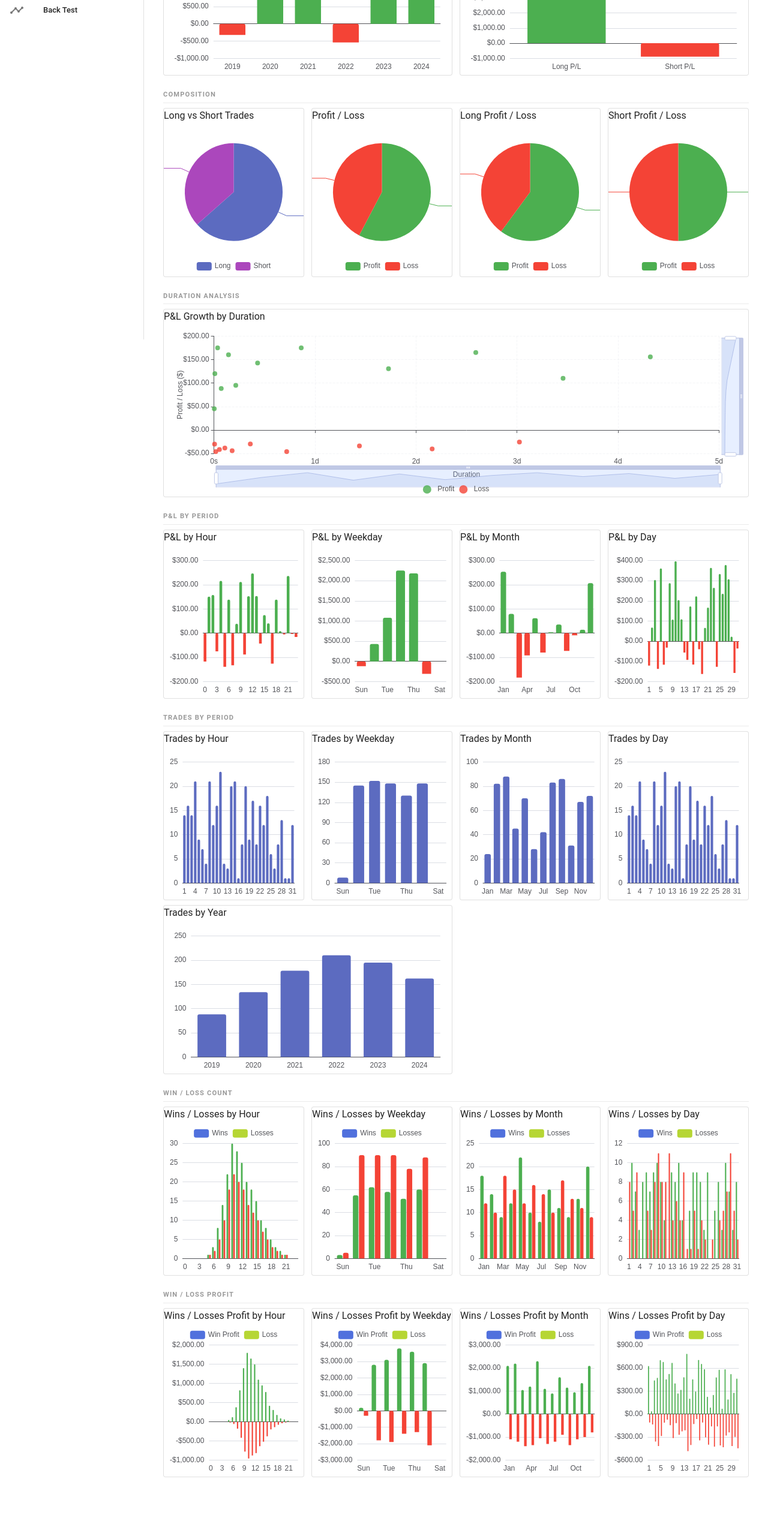
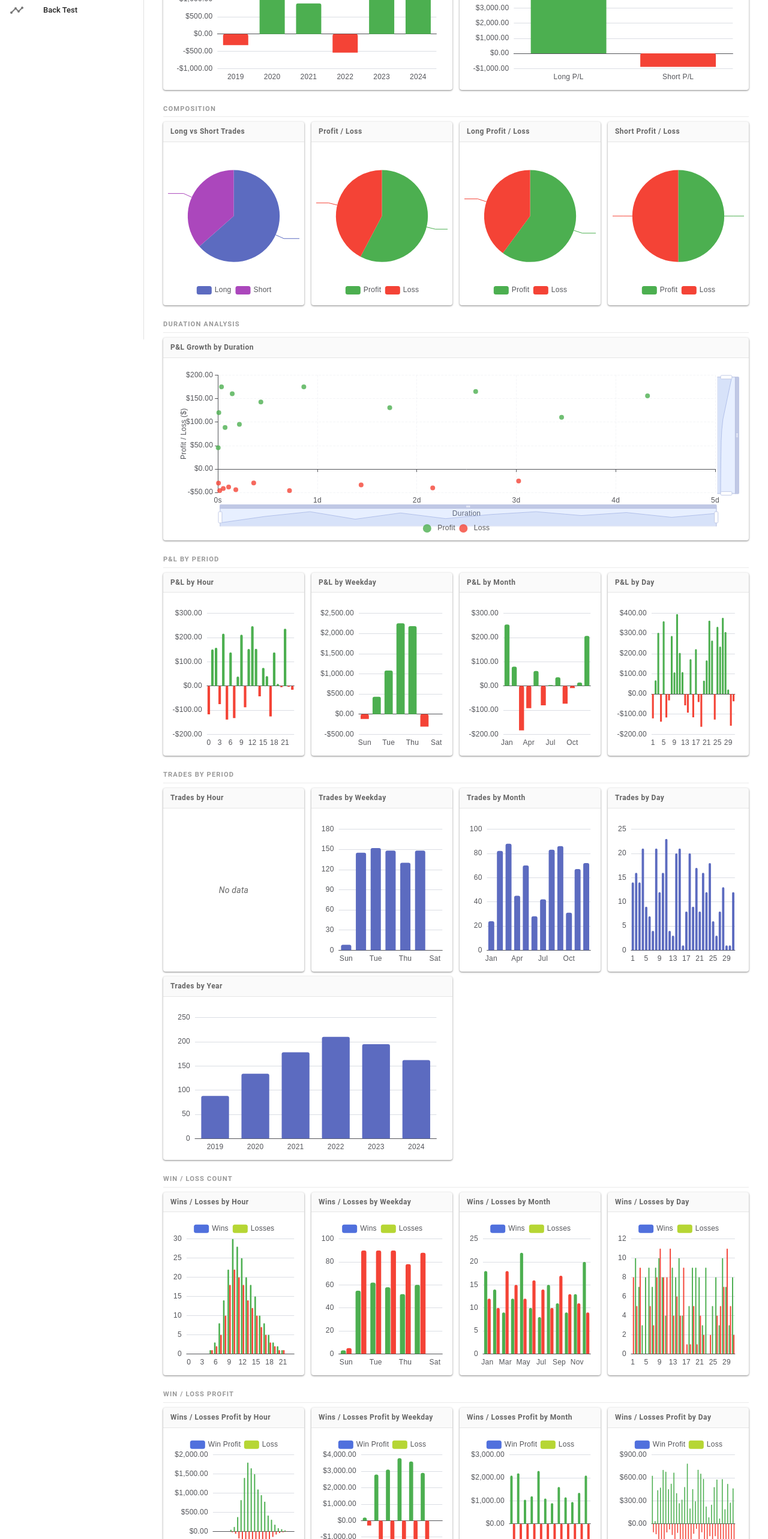
Before and after one commit to ArtemIyX/TradeForgeSharp, a Vue app in the folder TradeForge.VUE/: page / in a window 1280 px wide. Shown: the part 234-2800 px from the top of the page at 60% size. Before the commit the page ends 2729 px from the top, so only its background shows below. Built offline with nearby package versions, Linux system fonts and the light colour scheme; the HTML template or start-up script is replaced by a standard one.

Commit message:
vuetify cards

```diff
--- a/TradeForge.VUE/src/components/backtest/strategy/trade-analytics-report/TradeAnalyticsReport.vue
+++ b/TradeForge.VUE/src/components/backtest/strategy/trade-analytics-report/TradeAnalyticsReport.vue
@@ -9,7 +9,9 @@
       <!-- Row 1: PnL Overview -->
       <div class="analytics-report__section-title">P&amp;L Overview</div>
       <div class="analytics-report__grid analytics-report__grid--wide">
-        <AnalyticsCard title="P&L by Year">
+        <v-card class="analytics-card">
+          <v-card-title class="analytics-card__title">P&L by Year</v-card-title>
+          <v-card-text class="analytics-card__body">
             <GBarChart
               v-if="data?.pnlByYear"
               :data="data.pnlByYear"
@@ -19,9 +21,12 @@
               height="16rem"
             />
             <NoData v-else />
-        </AnalyticsCard>
+          </v-card-text>
+        </v-card>
 
-        <AnalyticsCard title="Long vs Short P&L">
+        <v-card class="analytics-card">
+          <v-card-title class="analytics-card__title">Long vs Short P&L</v-card-title>
+          <v-card-text class="analytics-card__body">
             <GBarChart
               v-if="data?.longShortPnl"
               :data="longShortPnlData"
@@ -31,53 +36,52 @@
               height="16rem"
             />
             <NoData v-else />
-        </AnalyticsCard>
+          </v-card-text>
+        </v-card>
       </div>
 
       <!-- Row 2: Pie charts -->
       <div class="analytics-report__section-title">Composition</div>
       <div class="analytics-report__grid analytics-report__grid--quad">
-        <AnalyticsCard title="Long vs Short Trades">
-          <GPieChart
-            v-if="data?.longShortTrades"
-            :data="longShortTradesPie"
-            height="16rem"
-          />
+        <v-card class="analytics-card">
+          <v-card-title class="analytics-card__title">Long vs Short Trades</v-card-title>
+          <v-card-text class="analytics-card__body">
+            <GPieChart v-if="data?.longShortTrades" :data="longShortTradesPie" height="16rem" />
             <NoData v-else />
-        </AnalyticsCard>
+          </v-card-text>
+        </v-card>
 
-        <AnalyticsCard title="Profit / Loss">
-          <GPieChart
-            v-if="data?.profitLossPie"
-            :data="profitLossPieSlices"
-            height="16rem"
-          />
+        <v-card class="analytics-card">
+          <v-card-title class="analytics-card__title">Profit / Loss</v-card-title>
+          <v-card-text class="analytics-card__body">
+            <GPieChart v-if="data?.profitLossPie" :data="profitLossPieSlices" height="16rem" />
             <NoData v-else />
-        </AnalyticsCard>
+          </v-card-text>
+        </v-card>
 
-        <AnalyticsCard title="Long Profit / Loss">
-          <GPieChart
-            v-if="data?.longProfitLossPie"
-            :data="longProfitLossSlices"
-            height="16rem"
-          />
+        <v-card class="analytics-card">
+          <v-card-title class="analytics-card__title">Long Profit / Loss</v-card-title>
+          <v-card-text class="analytics-card__body">
+            <GPieChart v-if="data?.longProfitLossPie" :data="longProfitLossSlices" height="16rem" />
             <NoData v-else />
-        </AnalyticsCard>
+          </v-card-text>
+        </v-card>
 
-        <AnalyticsCard title="Short Profit / Loss">
-          <GPieChart
-            v-if="data?.shortProfitLossPie"
-            :data="shortProfitLossSlices"
-            height="16rem"
-          />
+        <v-card class="analytics-card">
+          <v-card-title class="analytics-card__title">Short Profit / Loss</v-card-title>
+          <v-card-text class="analytics-card__body">
+            <GPieChart v-if="data?.shortProfitLossPie" :data="shortProfitLossSlices" height="16rem" />
             <NoData v-else />
-        </AnalyticsCard>
+          </v-card-text>
+        </v-card>
       </div>
 
       <!-- Row 3: Duration scatter -->
       <div class="analytics-report__section-title">Duration Analysis</div>
       <div class="analytics-report__grid analytics-report__grid--full">
-        <AnalyticsCard title="P&L Growth by Duration">
+        <v-card class="analytics-card">
+          <v-card-title class="analytics-card__title">P&L Growth by Duration</v-card-title>
+          <v-card-text class="analytics-card__body">
             <GScatterChart
               v-if="data?.pnlByDuration"
               :series="pnlByDurationSeries"
@@ -89,107 +93,50 @@
               :zoom="true"
             />
             <NoData v-else />
-        </AnalyticsCard>
+          </v-card-text>
+        </v-card>
       </div>
 
       <!-- Row 4: P&L by time period -->
       <div class="analytics-report__section-title">P&amp;L by Period</div>
       <div class="analytics-report__grid analytics-report__grid--quad">
-        <AnalyticsCard title="P&L by Hour">
+        <v-card class="analytics-card" v-for="item in pnlByPeriodCards" :key="item.title">
+          <v-card-title class="analytics-card__title">{{ item.title }}</v-card-title>
+          <v-card-text class="analytics-card__body">
             <GBarChart
-            v-if="data?.pnlByHour"
-            :data="data.pnlByHour"
+              v-if="item.chartData"
+              :data="item.chartData"
               positive-color="#4CAF50"
               negative-color="#F44336"
               :y-formatter="fmtMoney"
               height="16rem"
             />
             <NoData v-else />
-        </AnalyticsCard>
-
-        <AnalyticsCard title="P&L by Weekday">
-          <GBarChart
-            v-if="data?.pnlByWeekday"
-            :data="data.pnlByWeekday"
-            positive-color="#4CAF50"
-            negative-color="#F44336"
-            :y-formatter="fmtMoney"
-            height="16rem"
-          />
-          <NoData v-else />
-        </AnalyticsCard>
-
-        <AnalyticsCard title="P&L by Month">
-          <GBarChart
-            v-if="data?.pnlByMonth"
-            :data="data.pnlByMonth"
-            positive-color="#4CAF50"
-            negative-color="#F44336"
-            :y-formatter="fmtMoney"
-            height="16rem"
-          />
-          <NoData v-else />
-        </AnalyticsCard>
-
-        <AnalyticsCard title="P&L by Day">
-          <GBarChart
-            v-if="data?.pnlByDay"
-            :data="data.pnlByDay"
-            positive-color="#4CAF50"
-            negative-color="#F44336"
-            :y-formatter="fmtMoney"
-            height="16rem"
-          />
-          <NoData v-else />
-        </AnalyticsCard>
+          </v-card-text>
+        </v-card>
       </div>
 
       <!-- Row 5: Trade count by period -->
       <div class="analytics-report__section-title">Trades by Period</div>
       <div class="analytics-report__grid analytics-report__grid--quad">
-        <AnalyticsCard title="Trades by Hour">
+        <v-card class="analytics-card" v-for="item in tradesByPeriodCards" :key="item.title">
+          <v-card-title class="analytics-card__title">{{ item.title }}</v-card-title>
+          <v-card-text class="analytics-card__body">
             <GBarChart
-            v-if="data?.tradesByDay"
-            :data="data.tradesByDay"
+              v-if="item.chartData"
+              :data="item.chartData"
               bar-color="#5C6BC0"
               height="16rem"
             />
             <NoData v-else />
-        </AnalyticsCard>
-
-        <AnalyticsCard title="Trades by Weekday">
-          <GBarChart
-            v-if="data?.tradesByWeekday"
-            :data="data.tradesByWeekday"
-            bar-color="#5C6BC0"
-            height="16rem"
-          />
-          <NoData v-else />
-        </AnalyticsCard>
-
-        <AnalyticsCard title="Trades by Month">
-          <GBarChart
-            v-if="data?.tradesByMonth"
-            :data="data.tradesByMonth"
-            bar-color="#5C6BC0"
-            height="16rem"
-          />
-          <NoData v-else />
-        </AnalyticsCard>
-
-        <AnalyticsCard title="Trades by Day">
-          <GBarChart
-            v-if="data?.tradesByDay"
-            :data="data.tradesByDay"
-            bar-color="#5C6BC0"
-            height="16rem"
-          />
-          <NoData v-else />
-        </AnalyticsCard>
+          </v-card-text>
+        </v-card>
       </div>
 
       <div class="analytics-report__grid analytics-report__grid--half">
-        <AnalyticsCard title="Trades by Year">
+        <v-card class="analytics-card">
+          <v-card-title class="analytics-card__title">Trades by Year</v-card-title>
+          <v-card-text class="analytics-card__body">
             <GBarChart
               v-if="data?.tradesByYear"
               :data="data.tradesByYear"
@@ -197,99 +144,43 @@
               height="16rem"
             />
             <NoData v-else />
-        </AnalyticsCard>
+          </v-card-text>
+        </v-card>
       </div>
 
       <!-- Row 6: Win/Loss counts grouped -->
       <div class="analytics-report__section-title">Win / Loss Count</div>
       <div class="analytics-report__grid analytics-report__grid--quad">
-        <AnalyticsCard title="Wins / Losses by Hour">
+        <v-card class="analytics-card" v-for="item in winLossCountCards" :key="item.title">
+          <v-card-title class="analytics-card__title">{{ item.title }}</v-card-title>
+          <v-card-text class="analytics-card__body">
             <GGroupBarChart
-            v-if="data?.winLossByHour"
-            :series="buildWinLossSeries(data.winLossByHour)"
+              v-if="item.groupedData"
+              :series="buildWinLossSeries(item.groupedData)"
               height="16rem"
               :show-legend="true"
             />
             <NoData v-else />
-        </AnalyticsCard>
-
-        <AnalyticsCard title="Wins / Losses by Weekday">
-          <GGroupBarChart
-            v-if="data?.winLossByWeekday"
-            :series="buildWinLossSeries(data.winLossByWeekday)"
-            height="16rem"
-            :show-legend="true"
-          />
-          <NoData v-else />
-        </AnalyticsCard>
-
-        <AnalyticsCard title="Wins / Losses by Month">
-          <GGroupBarChart
-            v-if="data?.winLossByMonth"
-            :series="buildWinLossSeries(data.winLossByMonth)"
-            height="16rem"
-            :show-legend="true"
-          />
-          <NoData v-else />
-        </AnalyticsCard>
-
-        <AnalyticsCard title="Wins / Losses by Day">
-          <GGroupBarChart
-            v-if="data?.winLossByDay"
-            :series="buildWinLossSeries(data.winLossByDay)"
-            height="16rem"
-            :show-legend="true"
-          />
-          <NoData v-else />
-        </AnalyticsCard>
+          </v-card-text>
+        </v-card>
       </div>
 
       <!-- Row 7: Win/Loss profit grouped -->
       <div class="analytics-report__section-title">Win / Loss Profit</div>
       <div class="analytics-report__grid analytics-report__grid--quad">
-        <AnalyticsCard title="Wins / Losses Profit by Hour">
+        <v-card class="analytics-card" v-for="item in winLossProfitCards" :key="item.title">
+          <v-card-title class="analytics-card__title">{{ item.title }}</v-card-title>
+          <v-card-text class="analytics-card__body">
             <GGroupBarChart
-            v-if="data?.winLossProfitByHour"
-            :series="buildWinLossProfitSeries(data.winLossProfitByHour)"
+              v-if="item.groupedData"
+              :series="buildWinLossProfitSeries(item.groupedData)"
               :y-formatter="fmtMoney"
               height="16rem"
               :show-legend="true"
             />
             <NoData v-else />
-        </AnalyticsCard>
-
-        <AnalyticsCard title="Wins / Losses Profit by Weekday">
-          <GGroupBarChart
-            v-if="data?.winLossProfitByWeekday"
-            :series="buildWinLossProfitSeries(data.winLossProfitByWeekday)"
-            :y-formatter="fmtMoney"
-            height="16rem"
-            :show-legend="true"
-          />
-          <NoData v-else />
-        </AnalyticsCard>
-
-        <AnalyticsCard title="Wins / Losses Profit by Month">
-          <GGroupBarChart
-            v-if="data?.winLossProfitByMonth"
-            :series="buildWinLossProfitSeries(data.winLossProfitByMonth)"
-            :y-formatter="fmtMoney"
-            height="16rem"
-            :show-legend="true"
-          />
-          <NoData v-else />
-        </AnalyticsCard>
-
-        <AnalyticsCard title="Wins / Losses Profit by Day">
-          <GGroupBarChart
-            v-if="data?.winLossProfitByDay"
-            :series="buildWinLossProfitSeries(data.winLossProfitByDay)"
-            :y-formatter="fmtMoney"
-            height="16rem"
-            :show-legend="true"
-          />
-          <NoData v-else />
-        </AnalyticsCard>
+          </v-card-text>
+        </v-card>
       </div>
     </template>
   </div>
@@ -320,22 +211,16 @@ const props = withDefaults(defineProps<Props>(), {
   loading: false,
 })
 
-// ── Inline sub-components ─────────────────────────────────────────────────────
-
-const AnalyticsCard = defineComponent({
-  props: { title: String },
-  setup(p, { slots }) {
-    return () =>
-      h('div', { class: 'analytics-card' }, [
-        h('div', { class: 'analytics-card__title' }, p.title),
-        h('div', { class: 'analytics-card__body' }, slots.default?.()),
-      ])
-  },
-})
+// ── Inline no-data component ──────────────────────────────────────────────────
 
 const NoData = defineComponent({
   setup() {
-    return () => h('div', { class: 'analytics-no-data' }, 'No data')
+    return () =>
+      h(
+        'div',
+        { class: 'analytics-no-data' },
+        h('span', { class: 'text-medium-emphasis font-italic text-body-2' }, 'No data'),
+      )
   },
 })
 
@@ -411,6 +296,36 @@ const pnlByDurationSeries = computed((): ScatterChartSeries[] => {
     { name: 'Loss', data: losses, color: '#F44336' },
   ]
 })
+
+// ── Card config arrays (reduces template repetition) ─────────────────────────
+
+const pnlByPeriodCards = computed(() => [
+  { title: 'P&L by Hour',    chartData: props.data?.pnlByHour },
+  { title: 'P&L by Weekday', chartData: props.data?.pnlByWeekday },
+  { title: 'P&L by Month',   chartData: props.data?.pnlByMonth },
+  { title: 'P&L by Day',     chartData: props.data?.pnlByDay },
+])
+
+const tradesByPeriodCards = computed(() => [
+  { title: 'Trades by Hour',    chartData: props.data?.tradesByHour },
+  { title: 'Trades by Weekday', chartData: props.data?.tradesByWeekday },
+  { title: 'Trades by Month',   chartData: props.data?.tradesByMonth },
+  { title: 'Trades by Day',     chartData: props.data?.tradesByDay },
+])
+
+const winLossCountCards = computed(() => [
+  { title: 'Wins / Losses by Hour',    groupedData: props.data?.winLossByHour },
+  { title: 'Wins / Losses by Weekday', groupedData: props.data?.winLossByWeekday },
+  { title: 'Wins / Losses by Month',   groupedData: props.data?.winLossByMonth },
+  { title: 'Wins / Losses by Day',     groupedData: props.data?.winLossByDay },
+])
+
+const winLossProfitCards = computed(() => [
+  { title: 'Wins / Losses Profit by Hour',    groupedData: props.data?.winLossProfitByHour },
+  { title: 'Wins / Losses Profit by Weekday', groupedData: props.data?.winLossProfitByWeekday },
+  { title: 'Wins / Losses Profit by Month',   groupedData: props.data?.winLossProfitByMonth },
+  { title: 'Wins / Losses Profit by Day',     groupedData: props.data?.winLossProfitByDay },
+])
 
 // ── Grouped bar helpers ───────────────────────────────────────────────────────
 
@@ -515,17 +430,13 @@ function buildWinLossProfitSeries(d: WinLossProfitGroupedData): GroupedBarSeries
   }
 }
 
-/* ── Card ── */
+/* ── Card overrides ── */
 .analytics-card {
-  border: thin solid rgba(var(--v-theme-on-surface), 0.12);
-  border-radius: 0.25rem;
-  overflow: hidden;
-  background-color: rgb(var(--v-theme-surface));
   display: flex;
   flex-direction: column;
 }
 
-.analytics-card__title {
+.analytics-card :deep(.v-card-title.analytics-card__title) {
   font-size: 0.75rem;
   font-weight: 600;
   letter-spacing: 0.04em;
@@ -533,9 +444,10 @@ function buildWinLossProfitSeries(d: WinLossProfitGroupedData): GroupedBarSeries
   padding: 0.5rem 0.75rem;
   border-bottom: thin solid rgba(var(--v-theme-on-surface), 0.08);
   background-color: rgba(var(--v-theme-on-surface), 0.02);
+  line-height: 1.4;
 }
 
-.analytics-card__body {
+.analytics-card :deep(.v-card-text.analytics-card__body) {
   flex: 1;
   padding: 0.5rem;
   display: flex;
@@ -548,8 +460,5 @@ function buildWinLossProfitSeries(d: WinLossProfitGroupedData): GroupedBarSeries
   align-items: center;
   justify-content: center;
   height: 16rem;
-  color: rgba(var(--v-theme-on-surface), 0.3);
-  font-size: 0.875rem;
-  font-style: italic;
 }
 </style>
```
Lines whose indentation alone changed are shown as unchanged.
